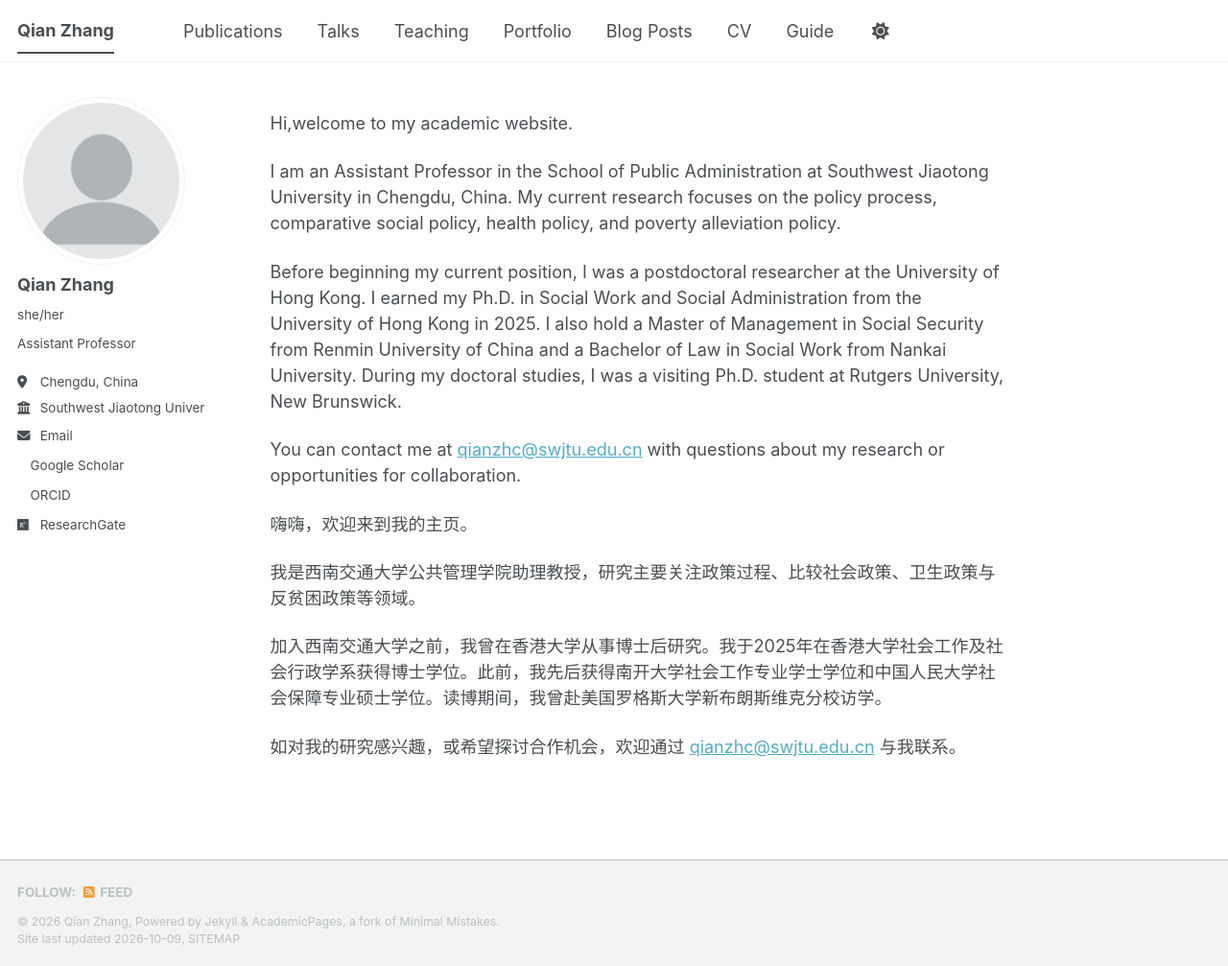
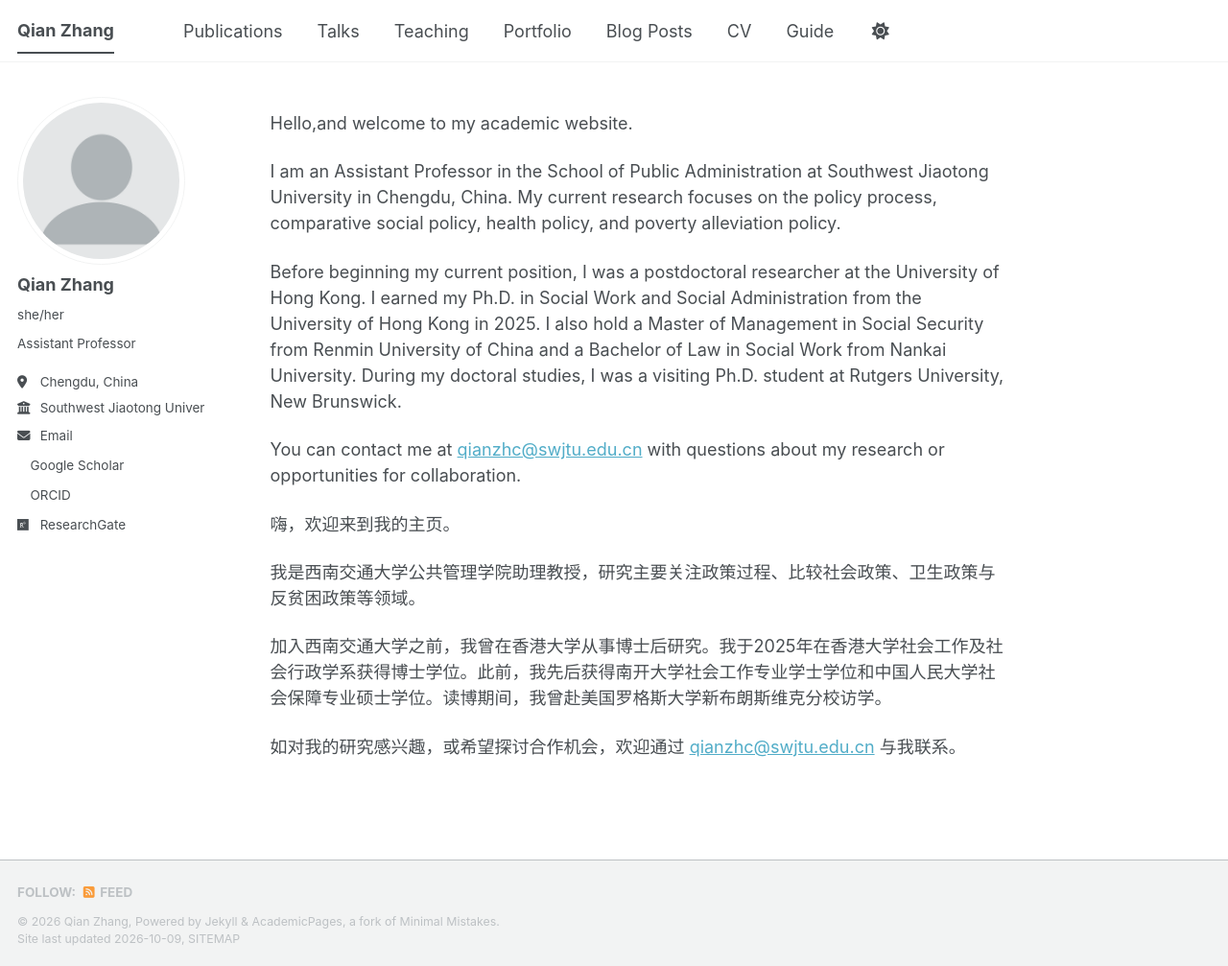
Before and after one commit to qianzhc/qianzhc.github.io, a Jekyll site: the page built from _pages/about.md, in a window 1280 px wide and 1007 px high. Shown: the whole window at 96% size. Built offline with Jekyll 4.4.1, drawn with Linux system fonts in a browser that asks for light colours; a style sheet for code colours, icons or effects is not loaded.

Commit message:
Update about.md

```diff
--- a/_pages/about.md
+++ b/_pages/about.md
@@ -7,7 +7,7 @@ redirect_from:
   - /about.html
 ---
 
-Hi,welcome to my academic website.
+Hello,and welcome to my academic website.
 
 I am an Assistant Professor in the School of
 Public Administration at Southwest Jiaotong University in Chengdu, China. My
@@ -26,7 +26,7 @@ You can contact me at
 research or opportunities for collaboration.
 
 
-嗨嗨，欢迎来到我的主页。
+嗨，欢迎来到我的主页。
 
 我是西南交通大学公共管理学院助理教授，研究主要关注政策过程、比较社会政策、卫生政策与反贫困政策等领域。
 
```
